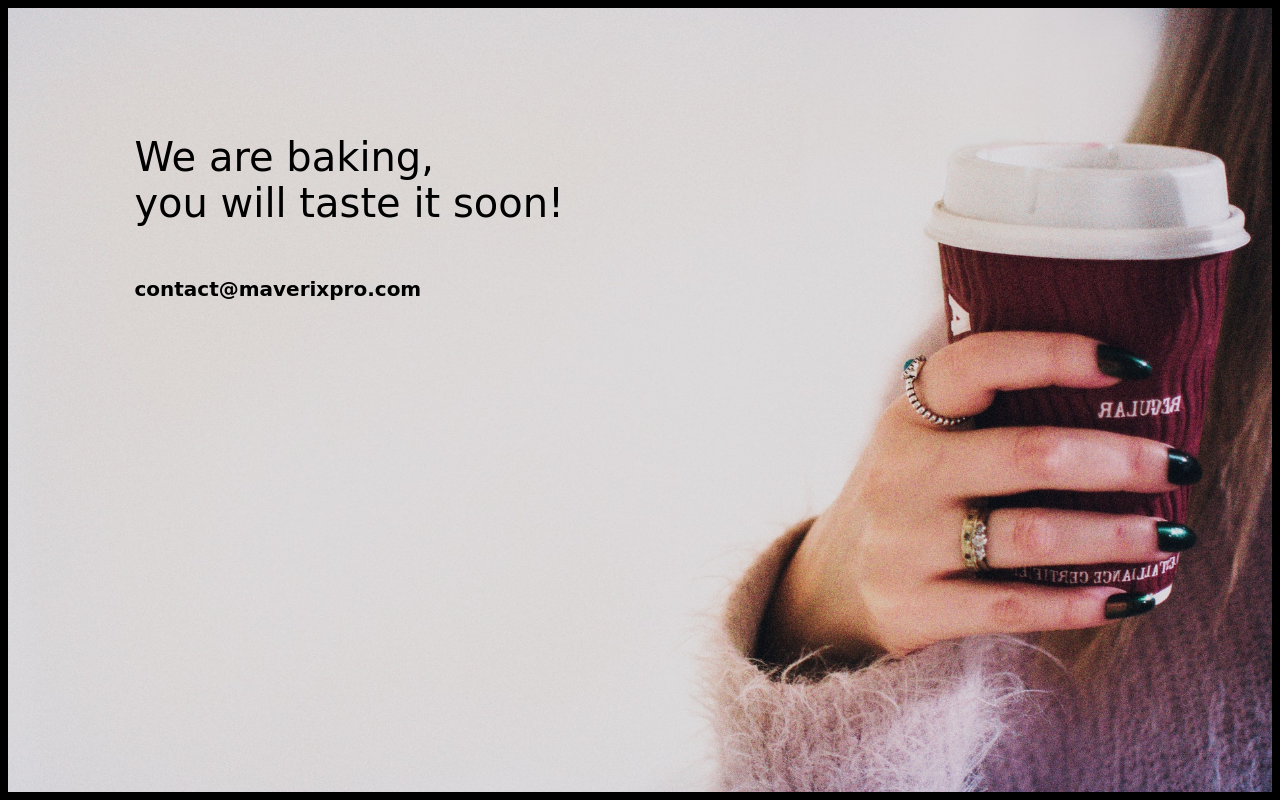
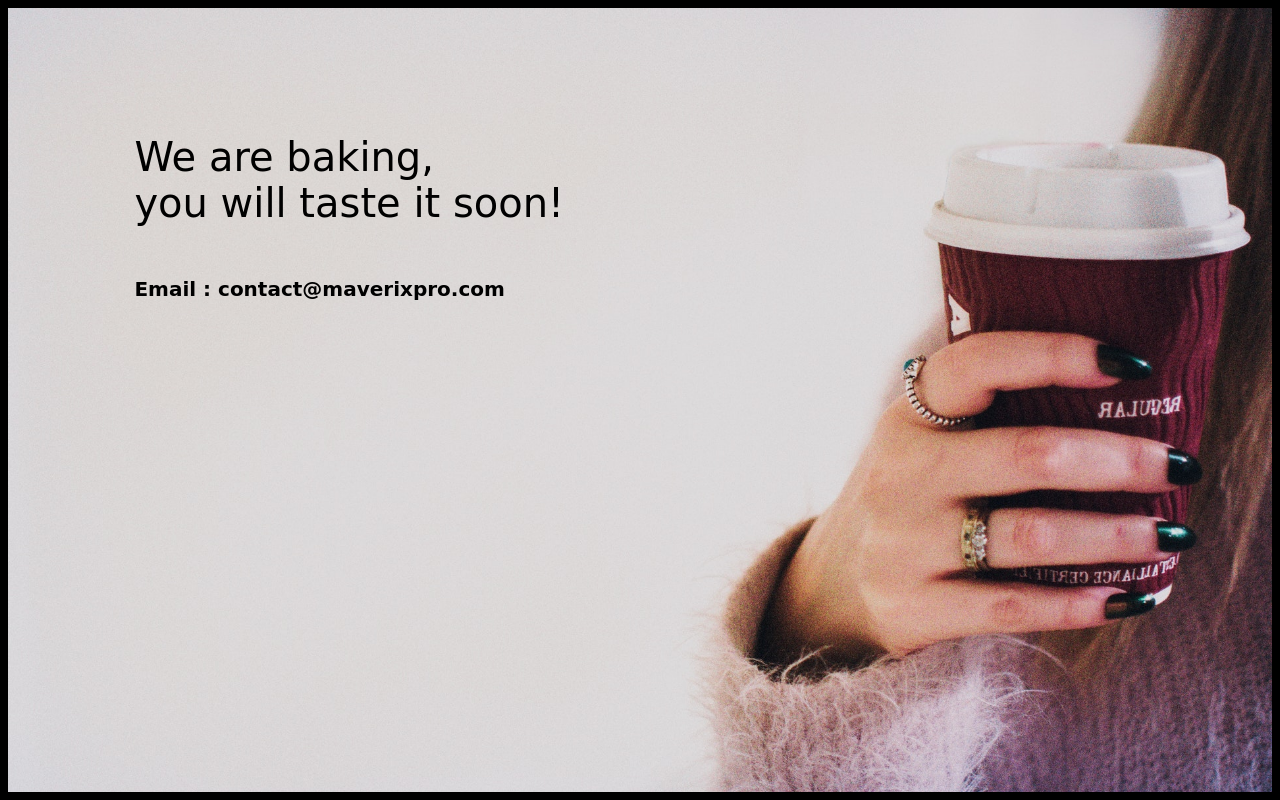
Before and after one commit to jithinua/maverixpro_pre, a plain HTML site: page index.html in a window 1280 px wide. Drawn offline with Linux system fonts and the light colour scheme; a web font is replaced by a local one.

Commit message:
modified:   index.html

```diff
--- a/index.html
+++ b/index.html
@@ -8,7 +8,7 @@
         <div style="padding: 10%;font-size: 250%;">
             We are baking, <br>you will taste it soon!
             <div style="padding-top: 5%;color:black;font-size:20px;font-weight: lighter;"><a href="contact@maverixpro.com" style="color:black;font-size:20px;text-decoration: none;font-weight: bold;">
-                    contact@maverixpro.com
+                    Email : contact@maverixpro.com
                 </a>
             </div>
         </div>
```
